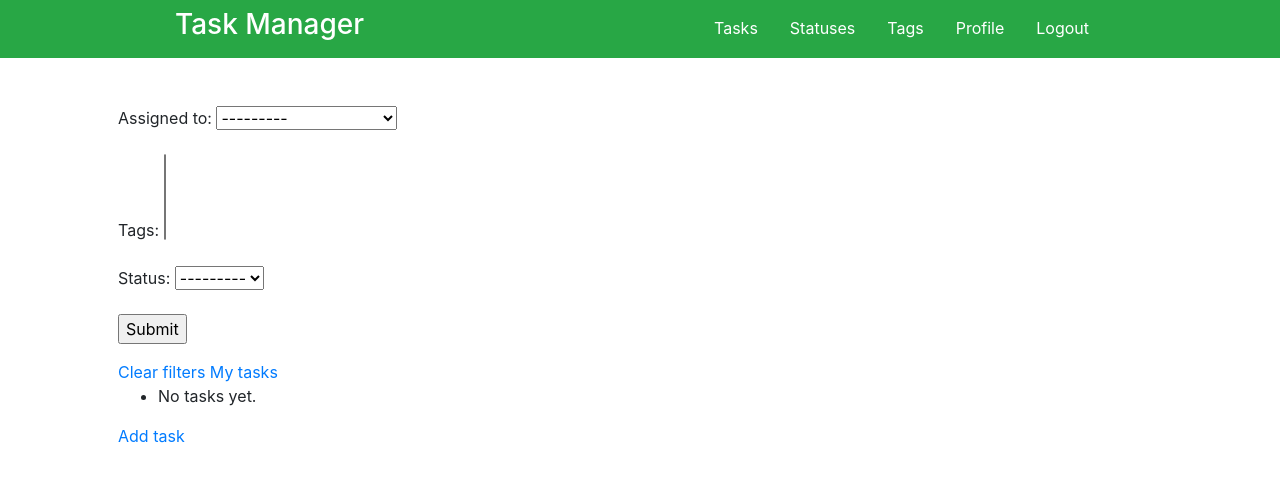
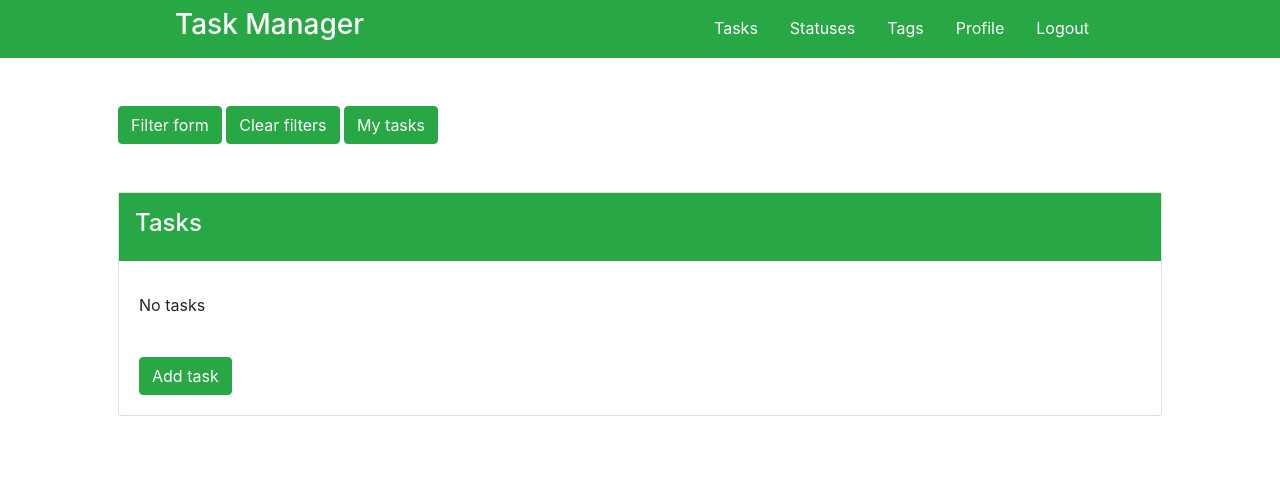
Before and after one commit to Uladzislau97/python-project-lvl4, a Django app: page /tasks/ in a window 1280 px wide. Shown: the top 482 px of the page. Run offline with Django 3.2, Linux system fonts and the light colour scheme; the visitor is signed in with stand-in values (Sample User, id 1); data comes from the database, SQL or seed files in the repository; data that the repository does not hold is empty; some libraries are stand-ins or nearby versions.

Commit message:
Add style to task list

```diff
--- a/templates/tasks/task_list.html
+++ b/templates/tasks/task_list.html
@@ -1,27 +1,93 @@
 {% extends "base.html" %}
-
-{% block title %}
-<h1>Tasks for {{user.email}}</h1>
-{% endblock %}
+{% load bootstrap4 %}
 
 {% block content %}
-<form method="get">
-    {{ filter.form.as_p }}
-    <input type="submit" />
-</form>
-<a href="{% url 'tasks:task_list' %}">Clear filters</a>
-<a href="{% url 'tasks:task_list'  %}?assigned_to={{request.user.pk}}">My tasks</a>
-<ul>
-    {% for task in filter.qs %}
-        <li>
-            <p>{{ task.name }}</p>
-            <p><a href="{% url 'tasks:task_detail' task.id %}">Detail</a></p>
-            <p><a href="{% url 'tasks:task_edit' task.id %}">Edit</a></p>
-            <p><a href="{% url 'tasks:task_delete' task.id %}">Delete</a></p>
-        </li>
-    {% empty %}
-      <li>No tasks yet.</li>
-    {% endfor %}
-</ul>
-<a href="{% url 'tasks:task_add' %}">Add task</a>
+<p class="filter-buttons">
+    <a class="btn btn-success" data-toggle="collapse" href="#collapseFilter" role="button" aria-expanded="false" aria-controls="collapseFilter">
+        Filter form
+    </a>
+    <a href="{% url 'tasks:task_list' %}" class="btn btn-success">
+        Clear filters
+    </a>
+    <a href="{% url 'tasks:task_list' %}?assigned_to={{request.user.pk}}" class="btn btn-success">
+        My tasks
+    </a>
+</p>
+
+<div class="row h-auto collapse" id="collapseFilter">
+    <div class="col-sm-12 mx-auto">
+        <div class="card">
+            <div class="card-title bg-success text-white p-3">
+                <p class="h4">Task filter</p>
+            </div>
+            <div class="card-body">
+                <form method="get" class="form">
+                    {% csrf_token %}
+                    {% bootstrap_form filter.form %}
+                    {% bootstrap_button "Filter" button_class="btn-success" %}
+                </form>
+            </div>
+        </div>
+    </div>
+</div>
+
+<div class="row h-auto mt-5">
+    <div class="col-sm-12 mx-auto">
+        <div class="card">
+            <div class="card-title bg-success text-white p-3">
+                <p class="h4">Tasks</p>
+            </div>
+            <div class="card-body">
+                {% if object_list|length > 0 %}
+                <div class="list-group list-group-flush">
+                    {% for task in object_list %}
+                    <div class="list-group-item row">
+                        <div>
+                            <span><b>{{ task }}</b></span>
+                            <span class="float-right ml-2">
+                                <a href="{% url 'tasks:task_delete' task.id %}" class="text-success">
+                                    Delete
+                                </a>
+                            </span>
+                            <span class="float-right ml-2">
+                                <a href="{% url 'tasks:task_edit' task.id %}" class="text-success">
+                                    Edit
+                                </a>
+                            </span>
+                            <span class="float-right ml-2">
+                                <a href="{% url 'tasks:task_detail' task.id %}" class="text-success">
+                                    Detail
+                                </a>
+                            </span>
+                        </div>
+                        <div class="mt-2">
+                            Assigned to:
+                            <span class="badge badge-primary badge-pill p-2">{{ task.assigned_to }}</span>
+                        </div>
+                        <div class="mt-2">
+                            Status:
+                            <span class="badge badge-warning badge-pill p-2">{{ task.status }}</span>
+                        </div>
+                        {% if tag_list|length > 0 %}
+                        <div class="mt-2">
+                            Tags:
+                            {% for tag in tag_list %}
+                            <span class="badge badge-info badge-pill p-2">{{ tag }}</span>
+                            {% endfor %}
+                        </div>
+                        {% endif %}
+                    </div>
+                    {% endfor %}
+                </div>
+                {% else %}
+                <p>No tasks</p>
+                {% endif %}
+
+                <a href="{% url 'tasks:task_add' %}" class="btn btn-success mt-4">
+                    Add task
+                </a>
+            </div>
+        </div>
+    </div>
+</div>
 {% endblock %}
```
